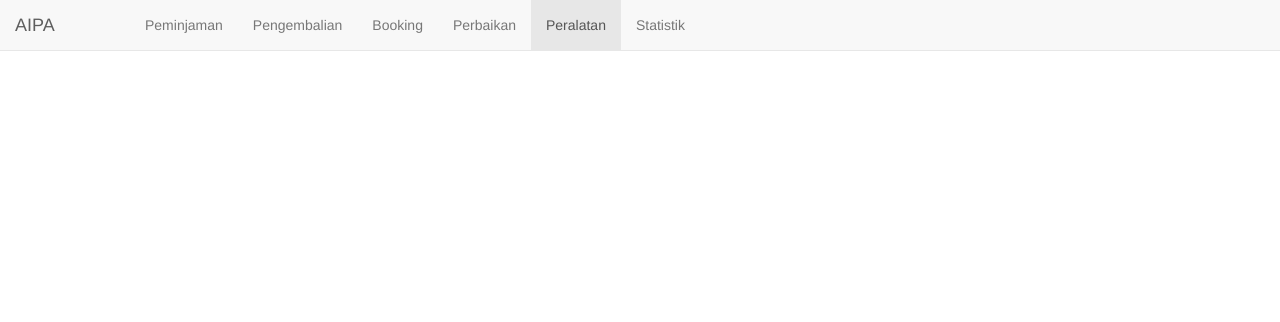
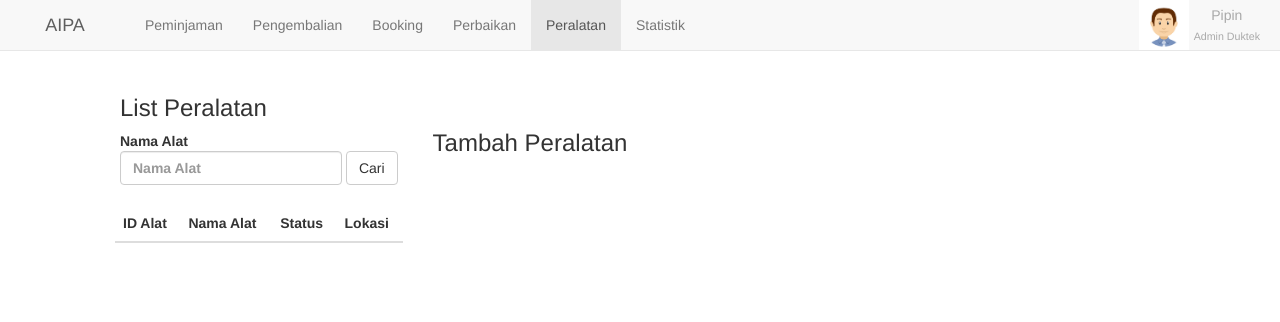
Before and after one commit to fitrakun/AIPA, a PHP site: page /peralatan.php in a window 1280 px wide. Shown: the top 322 px of the page. Run offline with PHP 8.4, Linux system fonts and the light colour scheme; lists and menus that the app fills with data are empty.

Commit message:
Change peralatan page

```diff
--- a/css/main.css
+++ b/css/main.css
@@ -66,7 +66,7 @@
     color:#fff;
     font-weight:bold;
     float:right;
-    margin:-5px -5px 0 0;
+    margin:-54px -5px 0 0;
     width:20px;
     height: 30px;
     text-align:center;
@@ -102,6 +102,11 @@
     order:1;
     margin-right : 20px;
 }
+#list{
+    order: 1;
+    margin-right: 20px;
+    margin-top: 30px;
+}
 
 #form{
     order:2;
--- a/index.php
+++ b/index.php
@@ -73,5 +73,6 @@
                     </form>
                 </div>
             </div>
+        </div>
     </body>
 </html>
--- a/peralatan.php
+++ b/peralatan.php
@@ -11,6 +11,8 @@
         <script src="js/bootstrap.min.js"></script>
     </head>
     <body>
+        <div id="container">
+            <div id="header">
                 <nav class="navbar navbar-default navbar-fixed-top">
                     <div class="container-fluid">
                         <div class="navbar-header">
@@ -24,7 +26,51 @@
                           <li class="active"><a href="peralatan.php">Peralatan</a></li>
                           <li><a href="#">Statistik</a></li>
                         </ul>
+                        <div class="nav navbar-header navbar-right">
+                            <ul class="span1 nama">
+                                <li><a href="#">Pipin</a></li>
+                                <li><a href="#" class="small8">Admin Duktek</a></li>
+                            </ul>
+                        </div>
+                        <div class="navbar-right">
+                            <img class="ava" src="img/ava.png">
+                        </div>
                     </div>
                 </nav>
+            </div>
+            <div id="content">
+                <div id="list">
+                    <h3 class="span1">List Peralatan</h3>
+                    <div class="s-alat">
+                        <form name ='form_peminjaman' action='' method = 'post'>
+                            <div class="form-group">
+                                <label for="namaalat" class="span1">Nama Alat</h5>
+                                <div class="form-inline">
+                                    <input id="namaalat" class="span1 form-control" type = 'text' name = 'namaalat' placeholder = 'Nama Alat'/>
+                                    <input class='span1 btn btn-default' id='button_post' type='submit' value="Cari"/>
+                                </div>
+                            </div>
+                        </form>
+                    </div>
+                    <table class="table">
+                        <thead>
+                            <tr>
+                                <th>ID Alat</th>
+                                <th>Nama Alat</th>
+                                <th>Status</th>
+                                <th>Lokasi</th>
+                            </tr>
+                            <tbody>
+
+                            </tbody>
+                        </thead>
+                    </table>
+                </div>
+                <div id="form">
+                    <h3>Tambah Peralatan</h3>
+
+                </div>
+            </div>
+        </div>
     </body>
 </html>
```
Also changed, not shown: listperalatan.php (added, +17 -0 lines). Lines whose indentation alone changed are shown as unchanged.
